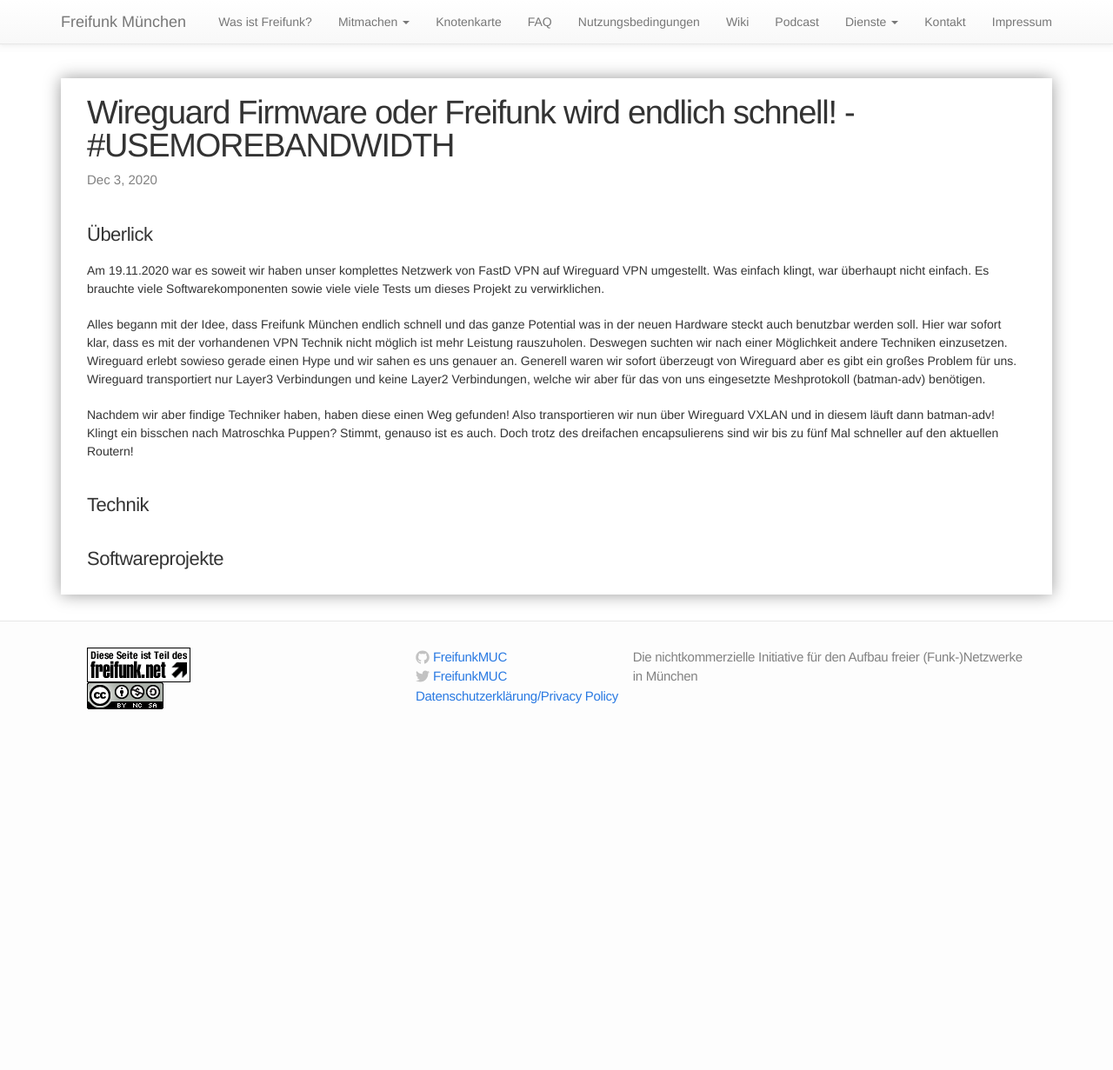
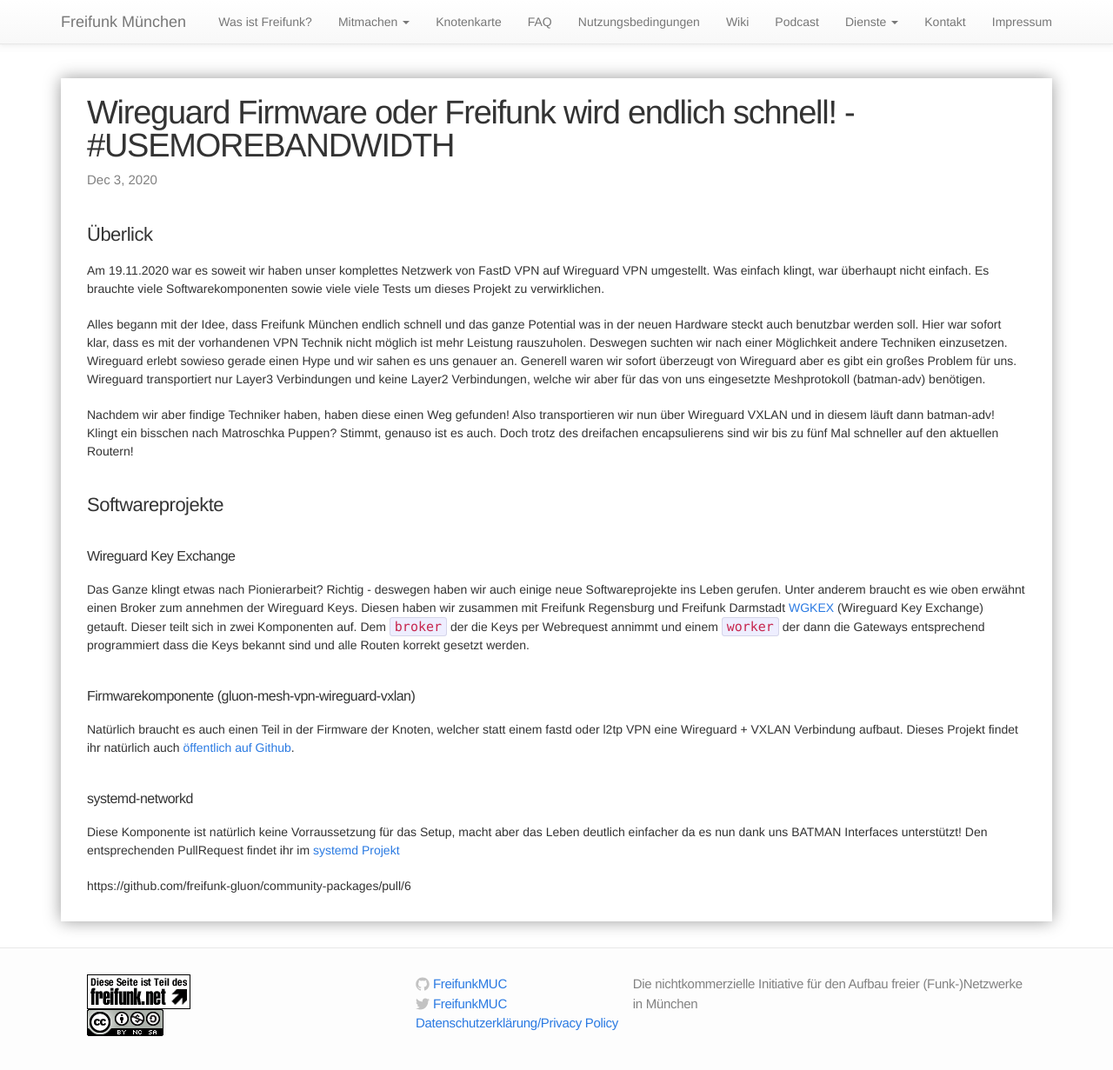
Before and after one commit to freifunkMUC/freifunkmuc.github.io, a Jekyll site: the page built from _posts/2020-12-03-wireguard-firmware.markdown, in a window 1280 px wide and 1247 px high. Shown: the top 1231 px of the window at 87% size. Built offline with Jekyll 4.4.1, drawn with Linux system fonts in a browser that asks for light colours.

Commit message:
Update 2020-12-03-wireguard-firmware.markdown

```diff
--- a/_posts/2020-12-03-wireguard-firmware.markdown
+++ b/_posts/2020-12-03-wireguard-firmware.markdown
@@ -12,6 +12,16 @@ Alles begann mit der Idee, dass Freifunk München endlich schnell und das ganze
 
 Nachdem wir aber findige Techniker haben, haben diese einen Weg gefunden! Also transportieren wir nun über Wireguard VXLAN und in diesem läuft dann batman-adv! Klingt ein bisschen nach Matroschka Puppen? Stimmt, genauso ist es auch. Doch trotz des dreifachen encapsulierens sind wir bis zu fünf Mal schneller auf den aktuellen Routern!
 
-### Technik
+### Softwareprojekte
 
-### Softwareprojekte
+#### Wireguard Key Exchange
+Das Ganze klingt etwas nach Pionierarbeit? Richtig - deswegen haben wir auch einige neue Softwareprojekte ins Leben gerufen. Unter anderem braucht es wie oben erwähnt einen Broker zum annehmen der Wireguard Keys. Diesen haben wir zusammen mit Freifunk Regensburg und Freifunk Darmstadt [WGKEX](https://github.com/freifunkMUC/wgkex) (Wireguard Key Exchange) getauft. Dieser teilt sich in zwei Komponenten auf. Dem `broker` der die Keys per Webrequest annimmt und einem `worker` der dann die Gateways entsprechend programmiert dass die Keys bekannt sind und alle Routen korrekt gesetzt werden.
+
+#### Firmwarekomponente (gluon-mesh-vpn-wireguard-vxlan)
+Natürlich braucht es auch einen Teil in der Firmware der Knoten, welcher statt einem fastd oder l2tp VPN eine Wireguard + VXLAN Verbindung aufbaut. Dieses Projekt findet ihr natürlich auch [öffentlich auf Github](gluon-mesh-vpn-wireguard-vxlan).
+
+#### systemd-networkd
+Diese Komponente ist natürlich keine Vorraussetzung für das Setup, macht aber das Leben deutlich einfacher da es nun dank uns BATMAN Interfaces unterstützt! Den entsprechenden PullRequest findet ihr im [systemd Projekt](https://github.com/systemd/systemd/pull/17252)
+
+
+ https://github.com/freifunk-gluon/community-packages/pull/6
```
